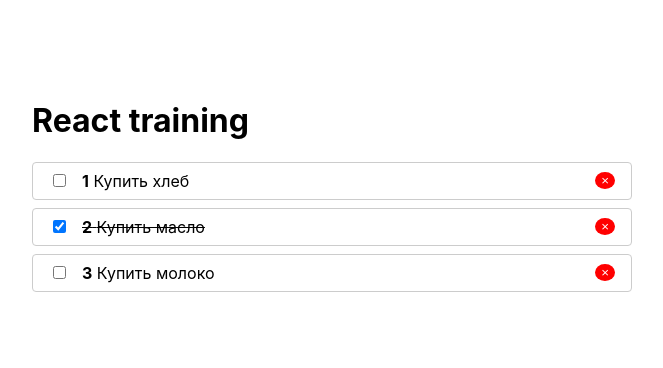
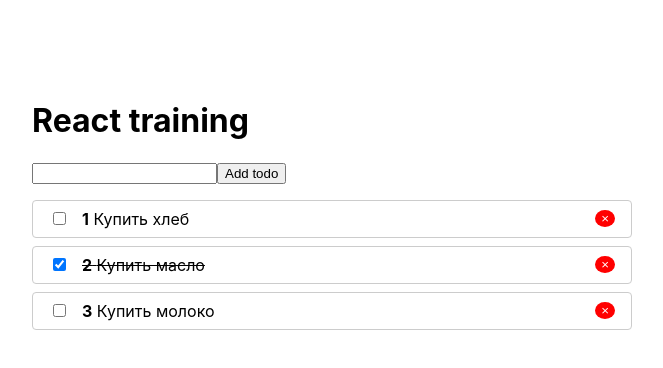
Before and after one commit to AxeSnk/react-training, a React (Create React App) app: page / in a window 1280 px wide. Shown: the top 368 px of the page, without its empty margins (308-971 px from the left). Built offline with nearby package versions, Linux system fonts and the light colour scheme.

Commit message:
add addTodo

```diff
--- a/src/App.js
+++ b/src/App.js
@@ -1,6 +1,7 @@
 import React from 'react';
 import TodoList from './Todo/TodoList';
 import Context from './context';
+import AddTodo from './Todo/AddTodo';
 
 function App() {
   const [todos, setTodos] = React.useState([
@@ -24,11 +25,22 @@
     setTodos(todos.filter(todo => todo.id !== id))
   }
 
+  function addTodo(title) {
+    setTodos(todos.concat([
+      {
+        title,
+        id: Date.now(),
+        completed: false
+      }
+    ])
+    )
+  }
+
   return (
     <Context.Provider value={{ removeTodo }}>
       <div className='wrapper'>
         <h1>React training</h1>
-
+        <AddTodo onCreate={addTodo} />
         {todos.length ? (<TodoList todos={todos} onToggle={toggleTodo} />) : (<p>No todos!</p>)}
 
       </div>
--- /dev/null
+++ b/src/Todo/AddTodo.js
@@ -0,0 +1,28 @@
+import React, {useState} from 'react';
+import PropTypes from 'prop-types';
+
+function AddTodo({ onCreate }) {
+	const [value, setValue] = useState('')
+
+	function submitHandler(event) {
+		event.preventDefault()
+
+		if (value.trim()) {
+			onCreate(value)
+			setValue('')
+		}
+	}
+
+	return (
+		<form style={{ marginBottom: '1rem' }} onSubmit={submitHandler}>
+			<input value={value} onChange={event => setValue(event.target.value)} />
+			<button type='submit'>Add todo</button>
+		</form>
+	)
+}
+
+AddTodo.propTypes = {
+	onCreate: PropTypes.func.isRequired
+}
+
+export default AddTodo;
```
